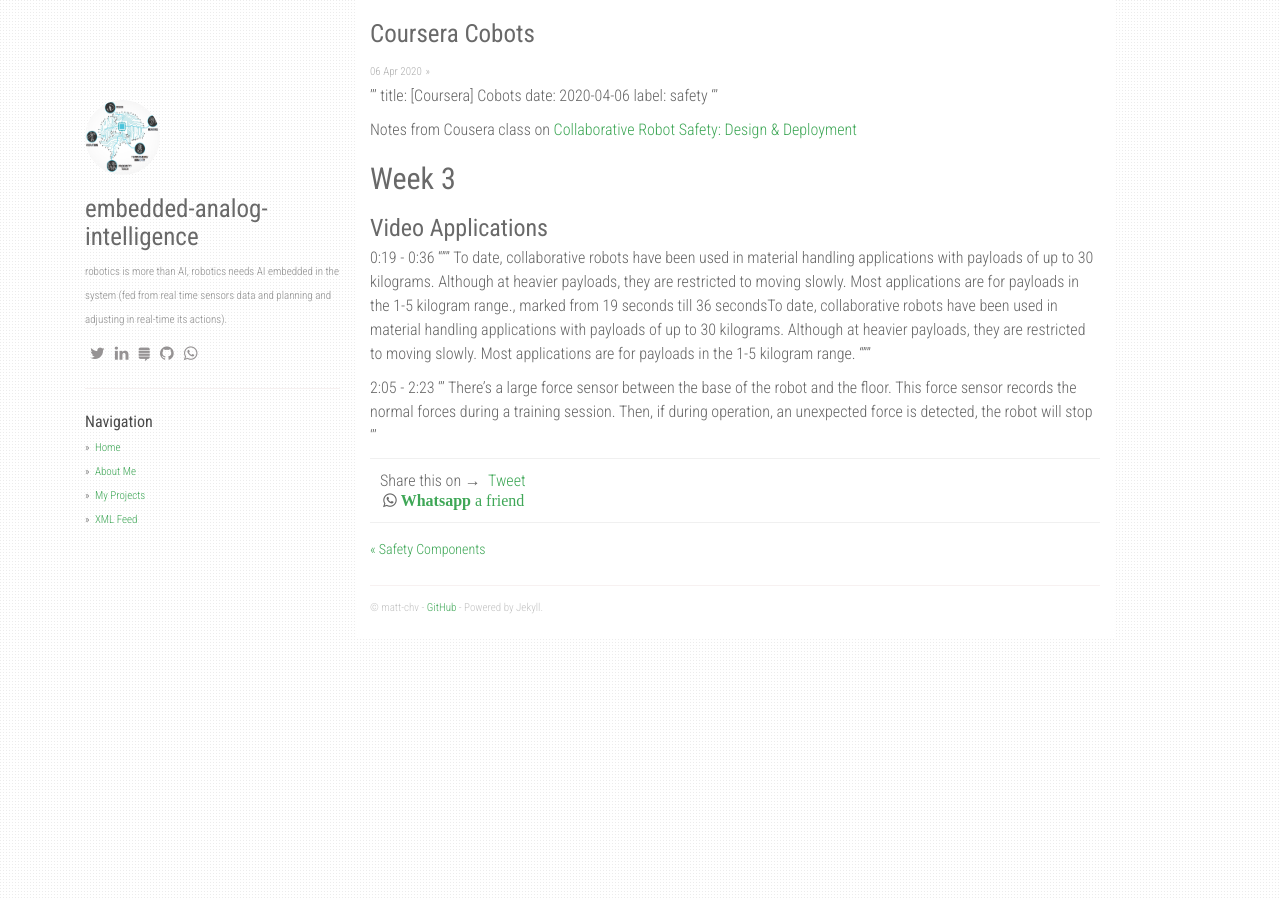
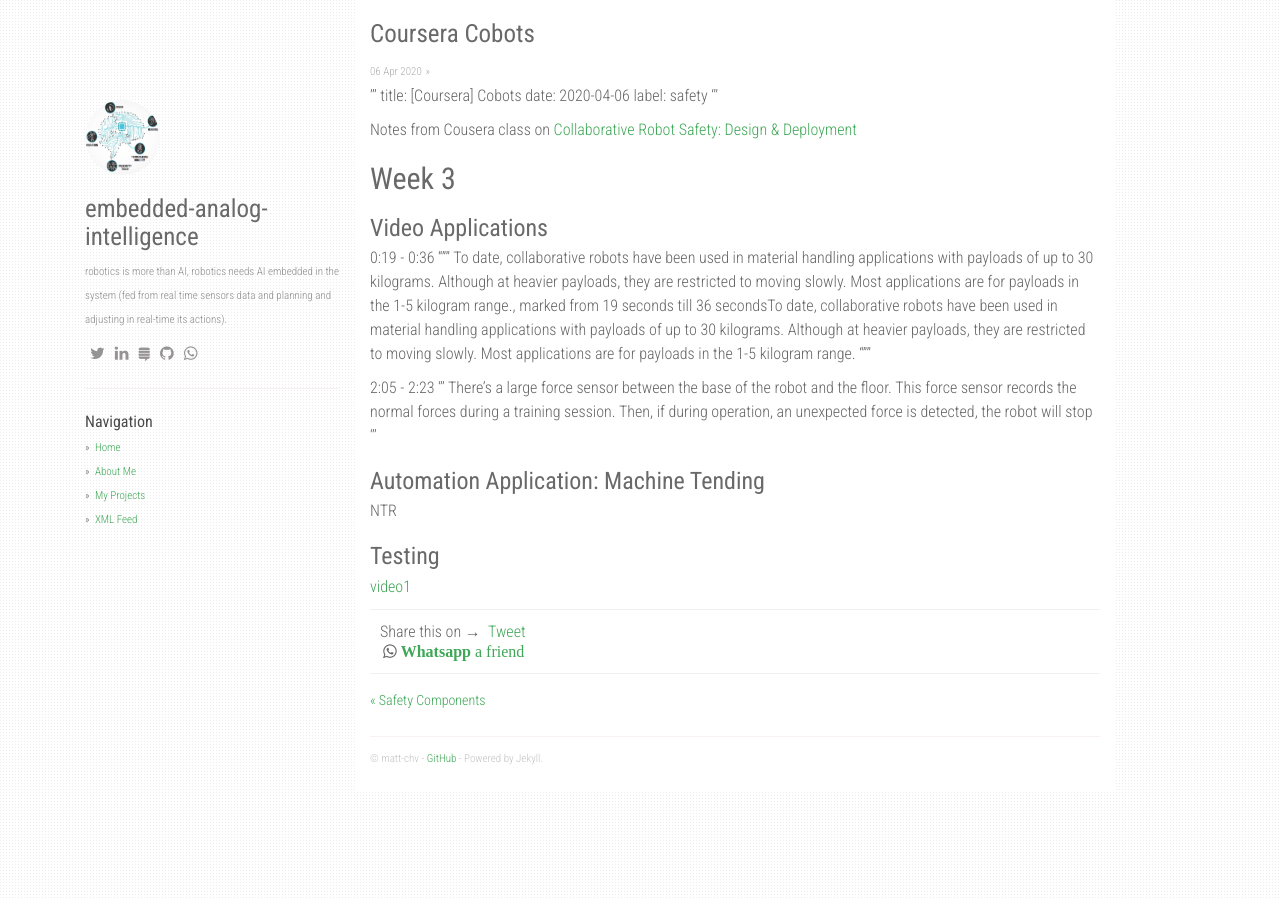
Before and after one commit to matt-chv/embedded-analog-intelligence, a Jekyll site: the page built from _posts/2020-04-06-coursera-cobots.md, in a window 1280 px wide. Built offline with Jekyll 4.4.1, drawn with Linux system fonts in a browser that asks for light colours; nearby versions of some CDN libraries; our own code applies the rules of GitHub Pages for plain Markdown files; comment, search, counter and statistics services are not loaded.

Commit message:
Update 2020-04-06-coursera-cobots.md

```diff
--- a/_posts/2020-04-06-coursera-cobots.md
+++ b/_posts/2020-04-06-coursera-cobots.md
@@ -24,3 +24,9 @@ Most applications are for payloads in the 1-5 kilogram range.
 '''
 There's a large force sensor between the base of the robot and the floor. This force sensor records the normal forces during a training session. Then, if during operation, an unexpected force is detected, the robot will stop
 '''
+
+### Automation Application: Machine Tending
+NTR
+
+### Testing
+[video1](https://www.coursera.org/learn/collaborative-robot-safety/lecture/5Tesa/testing-part-1)
```
